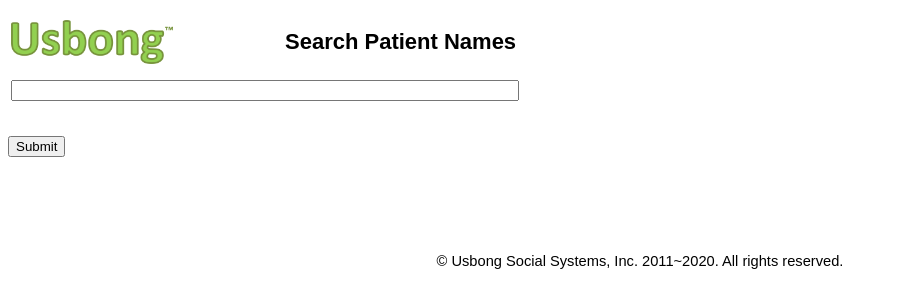
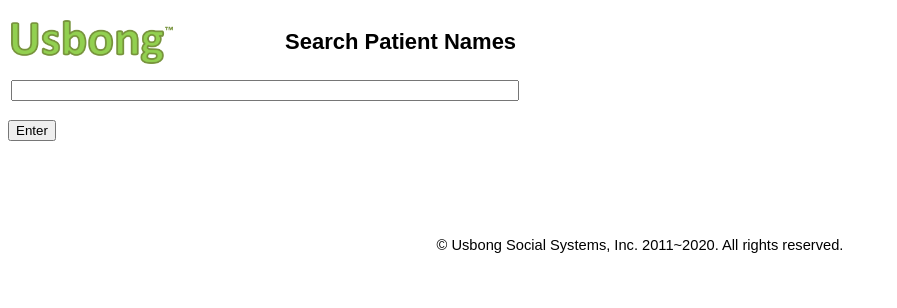
Before and after one commit to usbong/KMS, a CodeIgniter app: page /usbong_kms/index.php/browse/index in a window 1280 px wide. Shown: the top 308 px of the page, without its empty margins (0-897 px from the left). Run offline with CodeIgniter, Linux system fonts and the light colour scheme.

Commit message:
Add files via upload

```diff
--- a/usbong_kms/application/views/browse.php
+++ b/usbong_kms/application/views/browse.php
@@ -226,10 +226,9 @@ defined('BASEPATH') OR exit('No direct script access allowed');
 			</table>
 		</div>
 		<br />
-		<br />
 		<!-- Buttons -->
 		<button type="submit" class="Button-login">
-			Submit
+			Enter
 		</button>
 	</form>
 	<br />
@@ -250,6 +249,7 @@ defined('BASEPATH') OR exit('No direct script access allowed');
 				}
 
 				echo "<br/>";
+				echo "<table>";
 
 				$iCount = 1;
 				foreach ($result as $value) {
@@ -260,7 +260,6 @@ defined('BASEPATH') OR exit('No direct script access allowed');
 	*/
 		?>
 
-					<table>
 					  <tr>
 						<td>
 							<a href="#" id="patientNameId<?php echo $iCount?>" onclick="copyText(<?php echo $iCount?>)">
@@ -310,14 +309,14 @@ defined('BASEPATH') OR exit('No direct script access allowed');
 							?>
 								</div>
 						</td>
-
 					  </tr>
-					</table>
 		<?php
 					$iCount++;
-					echo "<br/>";
+//					echo "<br/>";
 				}
 
+				echo "</table>";
+				echo "<br/>";
 				echo '<div>***NOTHING FOLLOWS***';
 			}
 			else {
```
